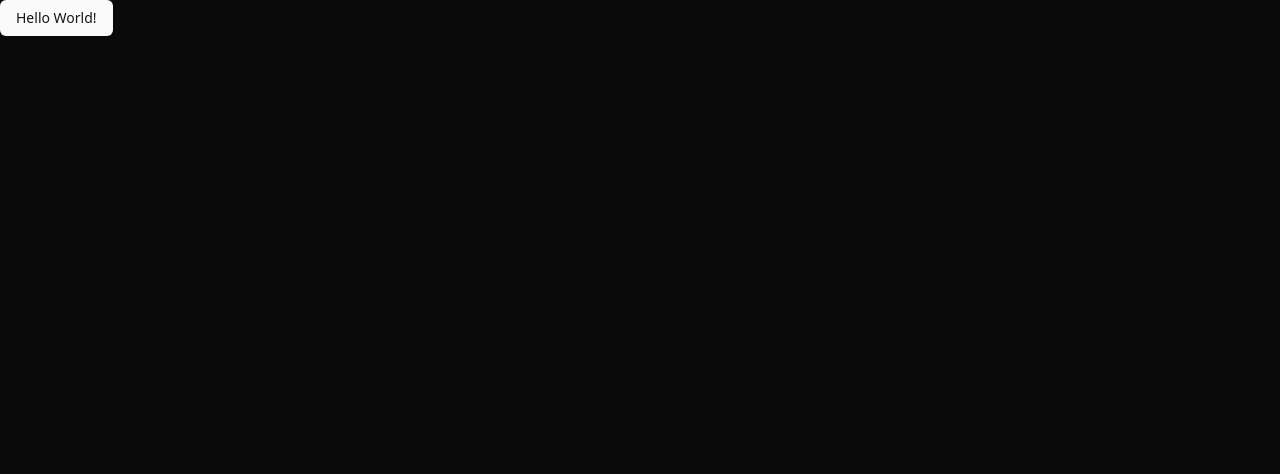
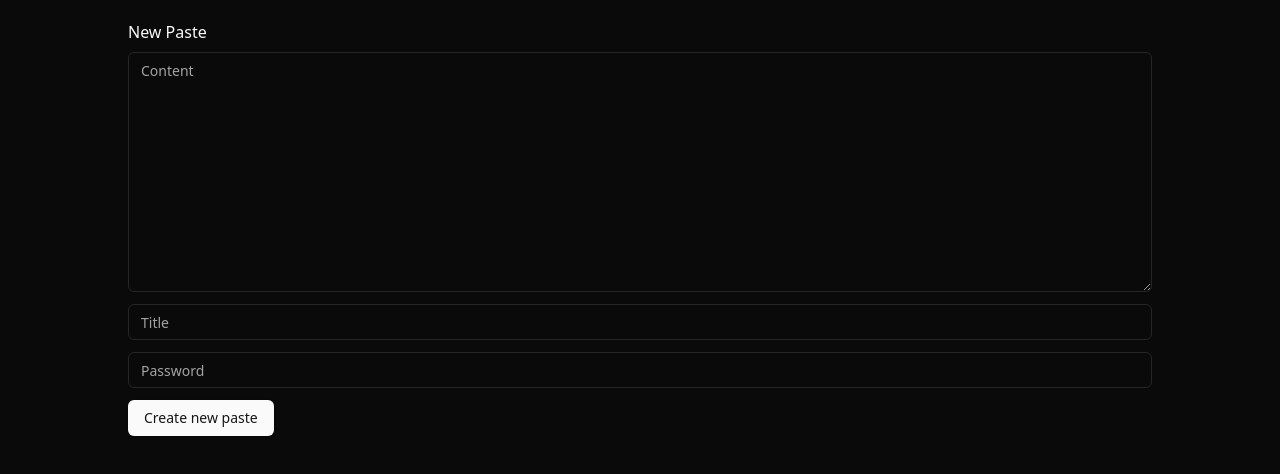
Before and after one commit to paulbgtr/pastegrin, a React (Vite) app in the folder frontend/: page / in a window 1280 px wide. Shown: the top 474 px of the page. Built offline with nearby package versions, Linux system fonts and the light colour scheme.

Commit message:
feat: add AddPaste component to the root page

```diff
--- a/frontend/src/roots/root.tsx
+++ b/frontend/src/roots/root.tsx
@@ -1,7 +1,11 @@
-import { Button } from "@/components/ui/button";
+import { AddPaste } from "@/rootsComponents/root/AddPaste";
 
 const Root = () => {
-  return <Button>Hello World!</Button>;
+  return (
+    <div className="my-5 mx-auto max-w-5xl">
+      <AddPaste />
+    </div>
+  );
 };
 
 export default Root;
```
